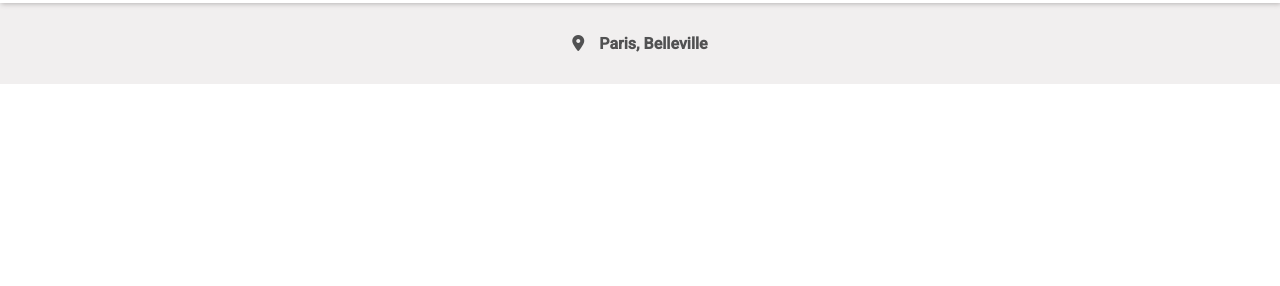
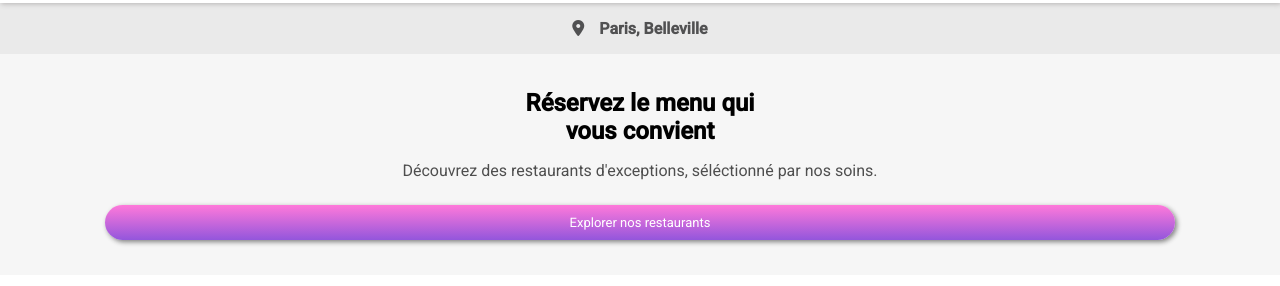
Before and after one commit to achicyr/Laura-P3, a plain HTML site: page index.html in a window 1280 px wide. Shown: the part 40-326 px from the top of the page. Drawn offline with Linux system fonts and the light colour scheme; a web font is replaced by a local one.

Commit message:
Introduction

```diff
--- a/index.html
+++ b/index.html
@@ -12,12 +12,25 @@
     <header>
         <h1 class="titrelogo">ohmyfood</h1>
     </header>
+    <main>
         <section>
             <div class="localisation">
                 <i class="fas fa-map-marker-alt iconloc"></i>
                 <p>Paris, Belleville</p>
             </div>
         </section>
+        <section class="introduction">
+            <div>
+                <h2 class="titreintro">Réservez le menu qui <br>vous convient</h2>
+            </div>
+            <div>
+                <p class="texteintro">Découvrez des restaurants d'exceptions, séléctionné par nos soins.</p>
+            </div>
+            <div>
+                <p class="boutonintro">Explorer nos restaurants</p>
+            </div>
+        </section>
+    </main>
 
 </body>
 </html>
--- a/style.css
+++ b/style.css
@@ -15,10 +15,9 @@ body{
     margin:0px;
 }
 .localisation{
-    background-color: #f1efef;
+    background-color: #eaeaea;
     text-align: center;
     margin:0px;
-    padding:15px;
     display: flex;
     align-items: baseline;
     justify-content: center;
@@ -28,3 +27,24 @@ body{
 .iconloc{
     margin-right: 15px;
 }
+.introduction{
+    text-align: center;
+    padding:35px;
+    background-color: #f6f6f6;
+}
+.titreintro{
+    margin:0px;
+}
+.texteintro{
+    color:#4e4e4e;
+}
+.boutonintro{
+    padding: 10px;
+    border-radius: 20px;
+    color: white;
+    background-image: linear-gradient(#FF79DA, #9356DC);
+    cursor: pointer;
+    box-shadow: 2px 2px 5px grey;
+    font-size:small;
+    margin:25px 70px 0px 70px; /*a changer*/
+}
```
Lines whose indentation alone changed are shown as unchanged.
